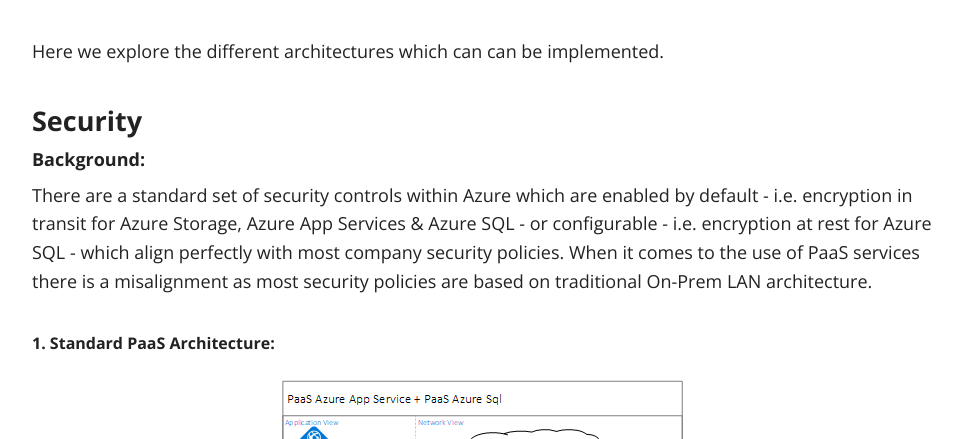
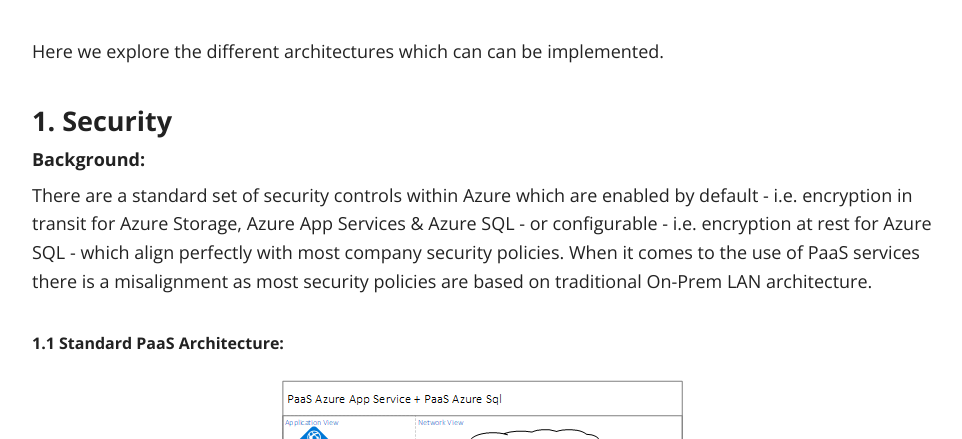
Before and after one commit to dermotreynolds/old.dermotreynolds.github.io, a Jekyll site: the page built from _posts/inprogress/2018-06-20-0-architecture-patterns.md, in a window 1280 px wide and 900 px high, scrolled down 357 px. Shown: the part 158-597 px from the top of the window, without its empty margins (158-1120 px from the left). Built offline with Jekyll 4.4.1, drawn with Linux system fonts in a browser that asks for light colours; nearby versions of some CDN libraries; some of the changed text lies outside the part shown.

Commit message:
Full End To End

```diff
--- a/_posts/inprogress/2018-06-20-0-architecture-patterns.md
+++ b/_posts/inprogress/2018-06-20-0-architecture-patterns.md
@@ -11,14 +11,14 @@
 
 Here we explore the different architectures which can can be implemented.
 
-### Security
+### 1. Security
 
 ##### Background:
 
 There are a standard set of security controls within Azure which are enabled by default - i.e. encryption in transit for Azure Storage, Azure App Services & Azure SQL - or configurable - i.e. encryption at rest for Azure SQL - which align perfectly with most company security policies. When it comes to the use of PaaS services there is a misalignment as most security policies are based on traditional On-Prem LAN architecture.
 
 
-###### 1. Standard PaaS Architecture:
+###### 1.1 Standard PaaS Architecture:
 
 ![](/images/APP-SQL-PAAS.png)
 
```
Also changed, not shown: other parts of _posts/inprogress/2018-06-20-0-architecture-patterns.md (+4 -0 lines).
